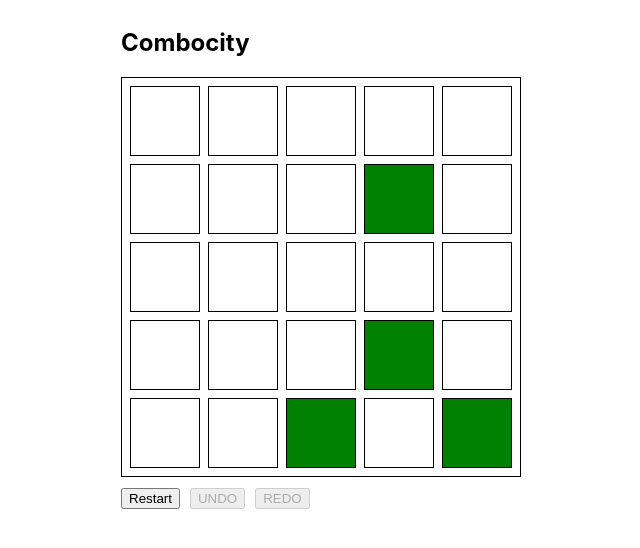
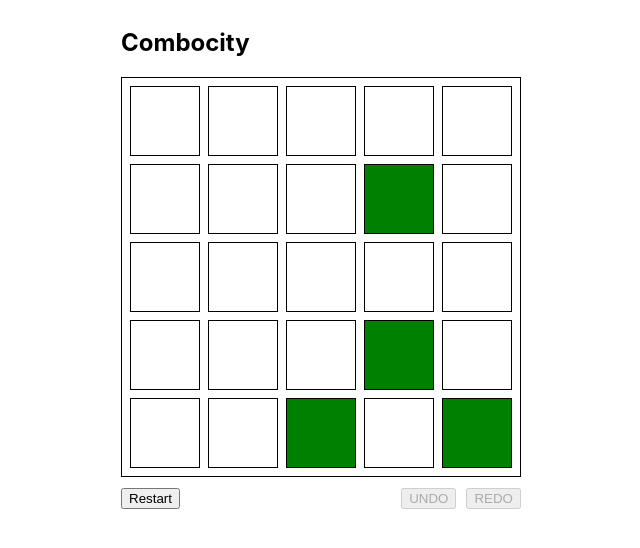
Before and after one commit to alex-daley/combocity, a React (Create React App) app: page / in a window 1280 px wide. Shown: the top 548 px of the page, without its empty margins (319-959 px from the left). Built offline with nearby package versions, Linux system fonts and the light colour scheme.

Commit message:
Rewind control css

```diff
--- a/src/app.css
+++ b/src/app.css
@@ -30,11 +30,21 @@ body {
   border: 1px solid black;
 }
 .controls {
+  display: flex;
   margin-top: 10px;
 }
-.controls > button {
-  margin-right: 10px;
+.rewind-controls {
+  flex-grow: 1;
+  text-align: right;
+}
+.rewind-controls > * {
+  margin: 0px 0px 10px 10px;
 }
 .residential {
   background: green;
 }
+.fadeout {
+  visibility: hidden;
+  opacity: 0;
+  transition: visibility 0s 3s, opacity 1s ease-in-out 1s;
+}
--- a/src/app.tsx
+++ b/src/app.tsx
@@ -136,9 +136,12 @@ function Game() {
         ))}
       </div>
       <div className="controls">
+        <div>
           <button onClick={reset}>
             Restart
           </button>
+        </div>
+        <div className="rewind-controls">
           <button
             onClick={undo}
             disabled={history.index < 1}
@@ -151,6 +154,11 @@ function Game() {
           >
             REDO
           </button>
+          {history.index + 1 != history.steps.length ?
+            <div>{history.index + 1} of {history.steps.length}</div> :
+            <div className="fadeout">All caught up!</div>
+          }
+        </div>
       </div>
     </div>
   )
```
Lines whose indentation alone changed are shown as unchanged.
